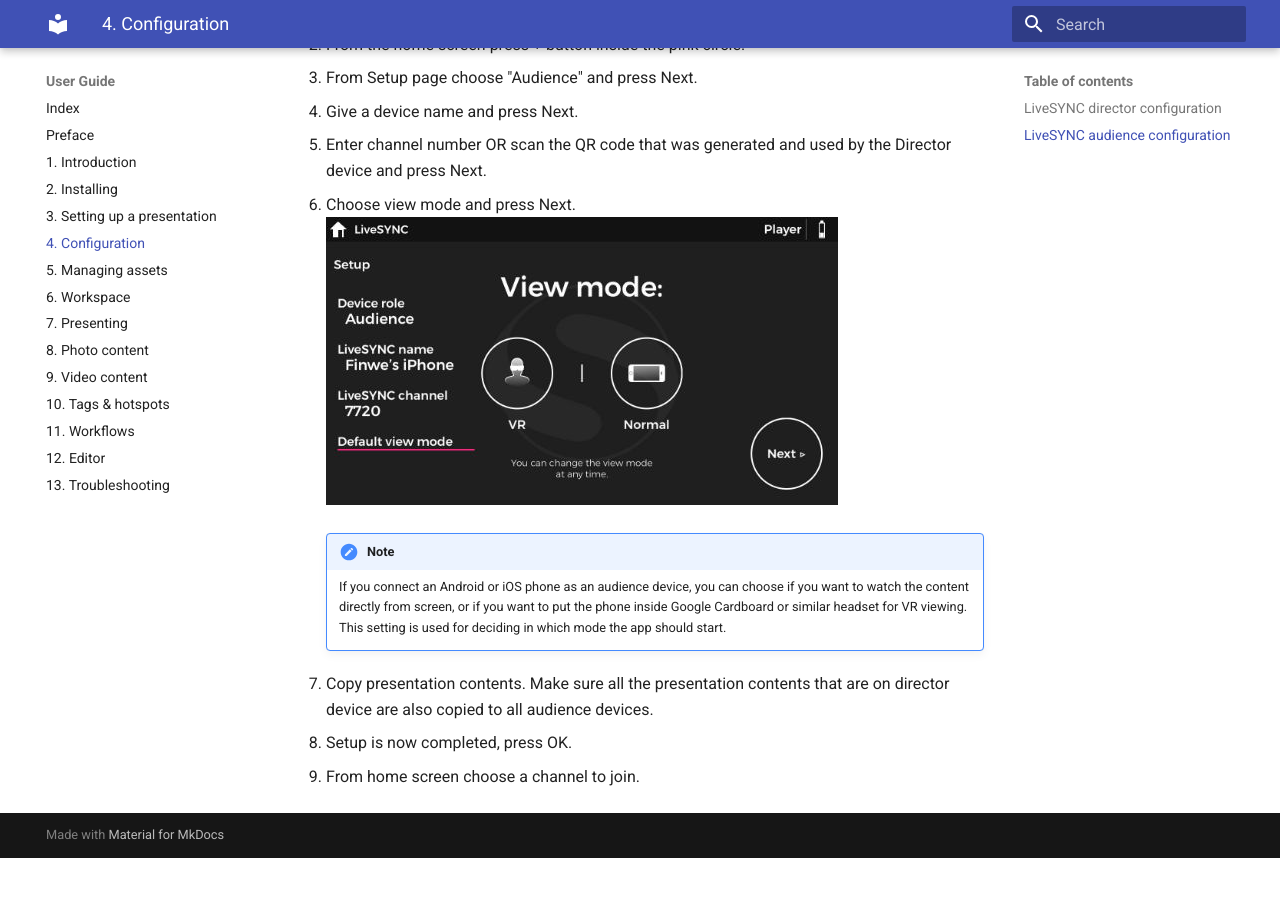
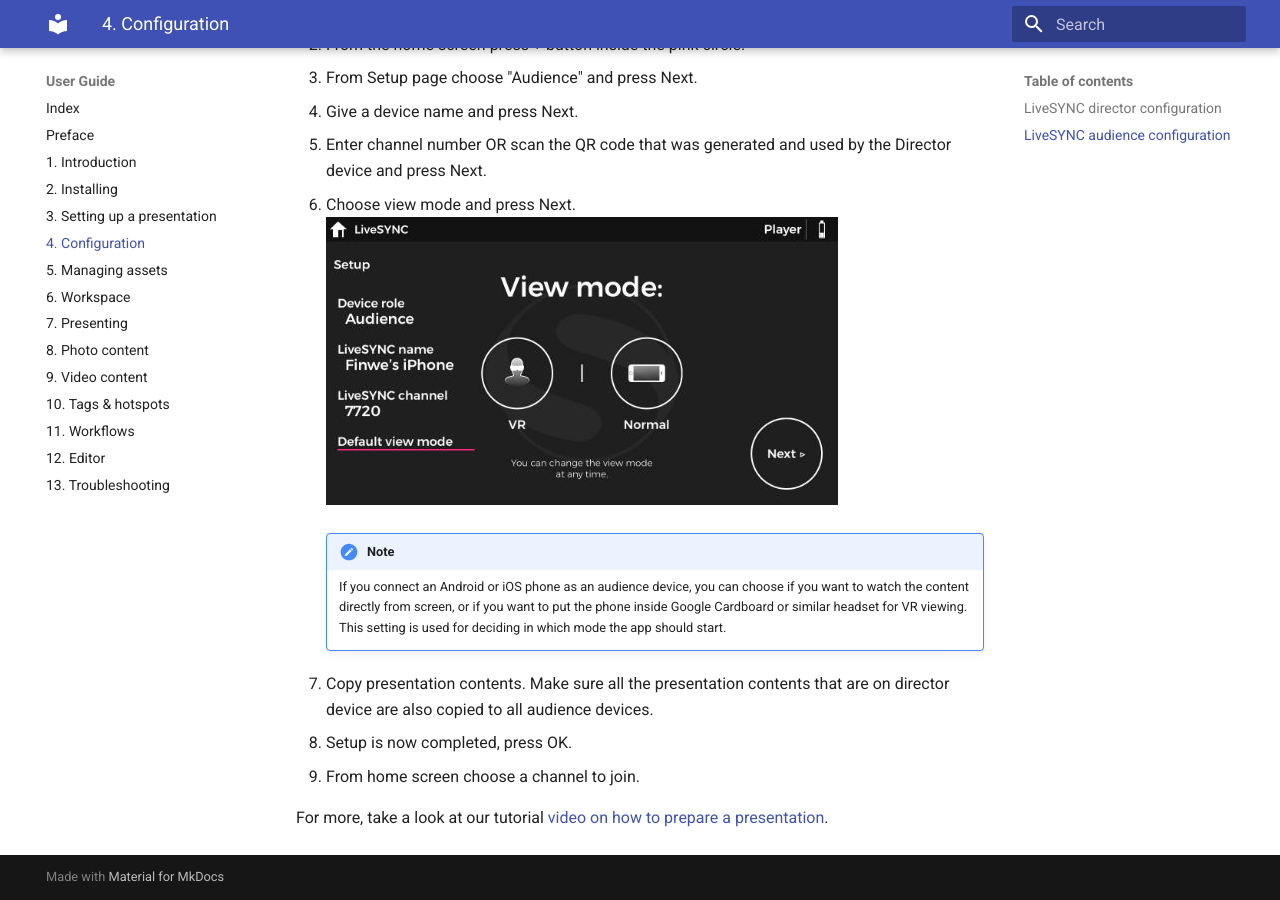
Before and after one commit to FinweLtd/doc-livesync-all, an MkDocs documentation site: the page built from docs/user_guide/configuration.md, in a window 1280 px wide and 900 px high, scrolled down 2301 px. Built offline with MkDocs 1.6.1 and Material for MkDocs 9.7.7, drawn with Linux system fonts in a browser that asks for light colours; before the commit the page ends 3159 px from its top, so only the background shows below that.

Commit message:
User guide/Configuration:added a video tutorial link to the page.

```diff
--- a/docs/user_guide/configuration.md
+++ b/docs/user_guide/configuration.md
@@ -32,3 +32,5 @@
 7. Copy presentation contents. Make sure all the presentation contents that are on director device are also copied to all audience devices.
 8. Setup is now completed, press OK.
 9. From home screen choose a channel to join.
+
+For more, take a look at our tutorial [video on how to prepare a presentation](https://vimeo.com/223483151).
```
